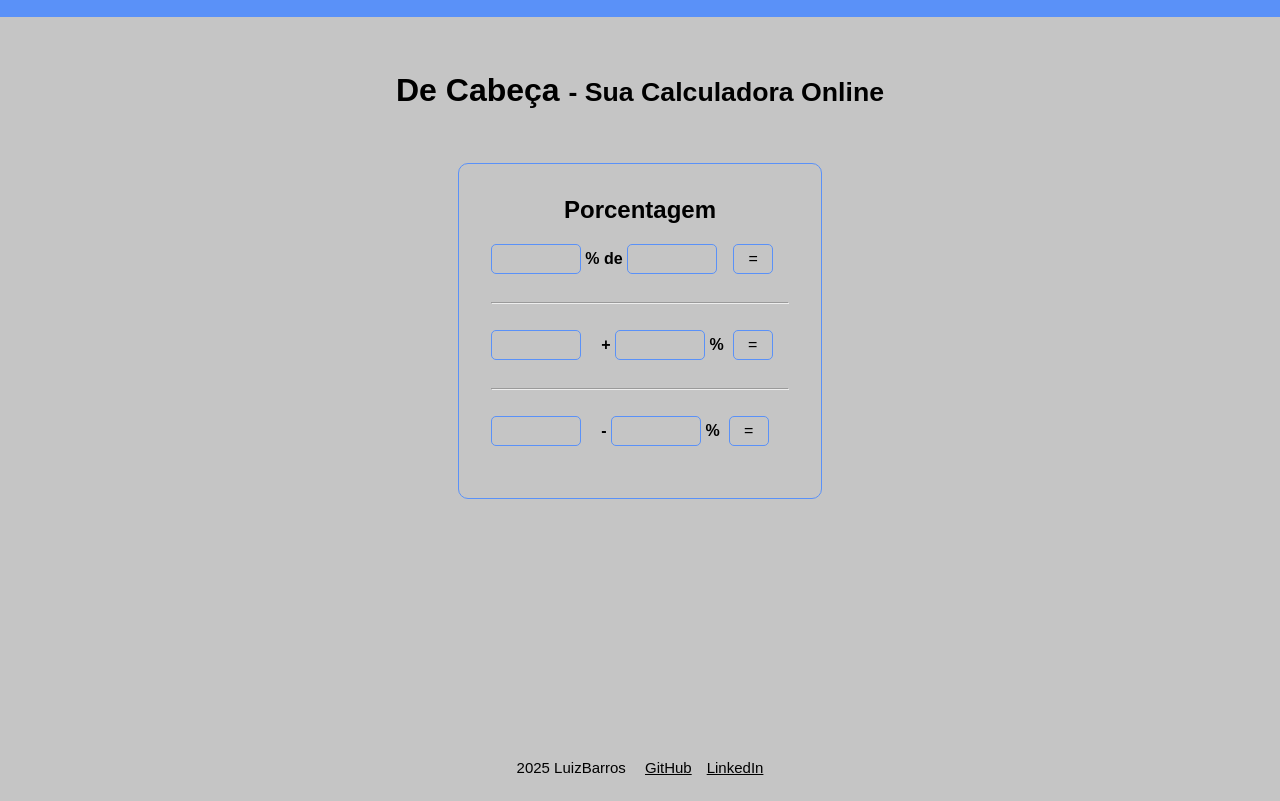
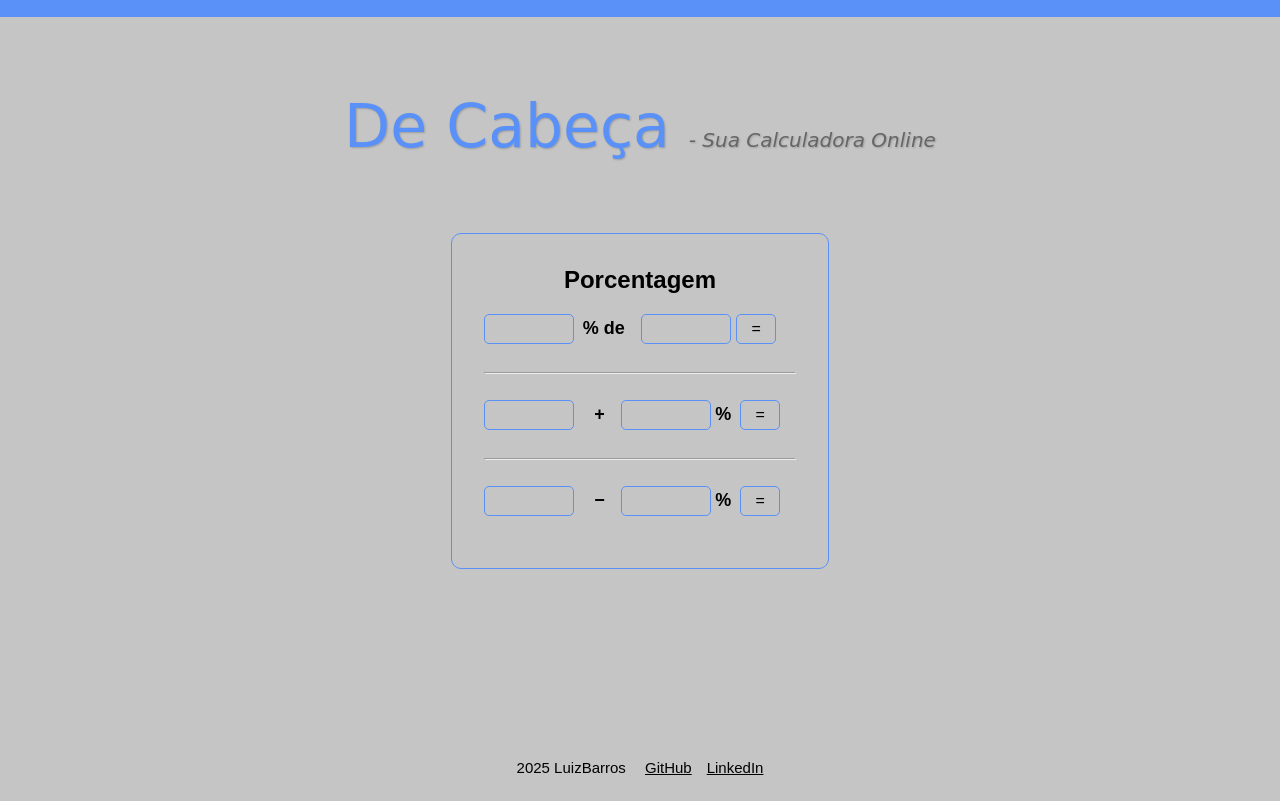
Before and after one commit to luiz-barros-92/de-cabeca, a plain HTML site: page index.html in a window 1280 px wide. Shown: the part 59-860 px from the top of the page. Drawn offline with Linux system fonts and the light colour scheme.

Commit message:
Ajustes no layout

```diff
--- a/index.html
+++ b/index.html
@@ -20,11 +20,11 @@
         <article id="porcentagem">
 
                 <h2>Porcentagem</h2>
-                <input type="number" name="porc1" id="porc1"> <b>% de</b> <input type="number" name="porc2" id="porc2">&emsp;<input type="button" value="=" onclick="calcularPorc1()">&emsp;<output id="outPorc1"></output>
+                <input type="number" name="porc1" id="porc1"> &nbsp;<b>% de</b>&emsp;<input type="number" name="porc2" id="porc2">&emsp13;<input type="button" value="=" onclick="calcularPorc1()">&emsp;<output id="outPorc1"></output>
                 <hr><br>
-                <input type="number" name="porc3" id="porc3"> &emsp;<b>+</b> <input type="number" name="porc4" id="porc4"> <b>%</b> &nbsp;<input type="button" value="=" onclick="calcularPorc2()">&emsp;<output id="outPorc2"></output>
+                <input type="number" name="porc3" id="porc3"> &emsp;<b>+</b>&emsp;<input type="number" name="porc4" id="porc4"> <b>%</b> &nbsp;<input type="button" value="=" onclick="calcularPorc2()">&emsp;<output id="outPorc2"></output>
                 <hr><br>
-                <input type="number" name="porc5" id="porc5"> &emsp;<b>-</b> <input type="number" name="porc6" id="porc6"> <b>%</b> &nbsp;<input type="button" value="=" onclick="calcularPorc3()">&emsp;<output id="outPorc3"></output>
+                <input type="number" name="porc5" id="porc5"> &emsp;<b>−</b>&emsp;<input type="number" name="porc6" id="porc6"> <b>%</b> &nbsp;<input type="button" value="=" onclick="calcularPorc3()">&emsp;<output id="outPorc3"></output>
     </section>
     </main>
     <footer>
--- a/src/style.css
+++ b/src/style.css
@@ -130,6 +130,10 @@ p {
     text-align: justify;
     text-justify: inter-word; }
 
+b {
+    font-size: 18px;
+}
+
 #rodape {
     font-size: 15px; }
 
@@ -138,3 +142,16 @@ p {
 
 #icone {
     height: 32px; }
+
+#titulo {
+    font-family: Pacifico, cursive;
+    font-size: 60px;
+    font-weight: normal;
+    color: #5a91f8;
+    text-align: center;
+    text-shadow: 1px 1px 2px rgba(0, 0, 0, 0.2); }
+
+#titulo small {
+    font-size: 20px;
+    color: #666;
+    font-style: italic; }
```
